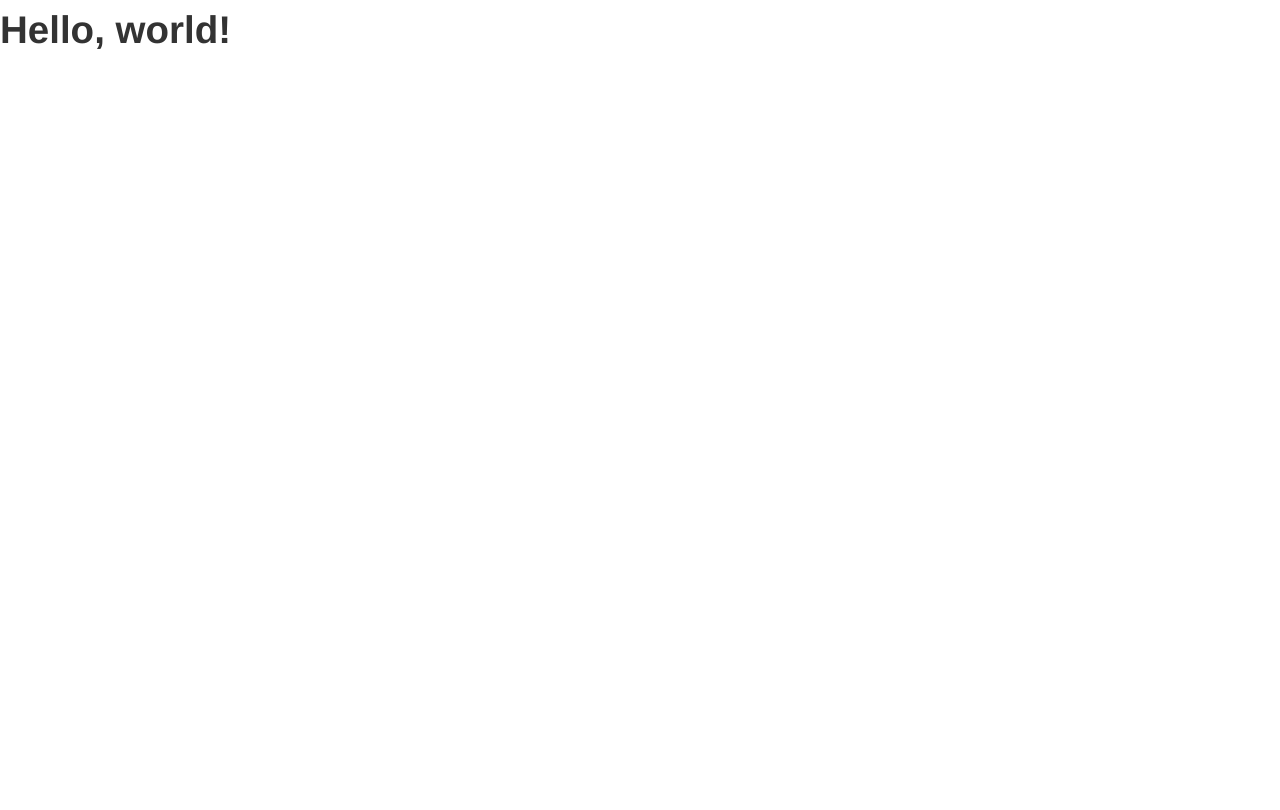
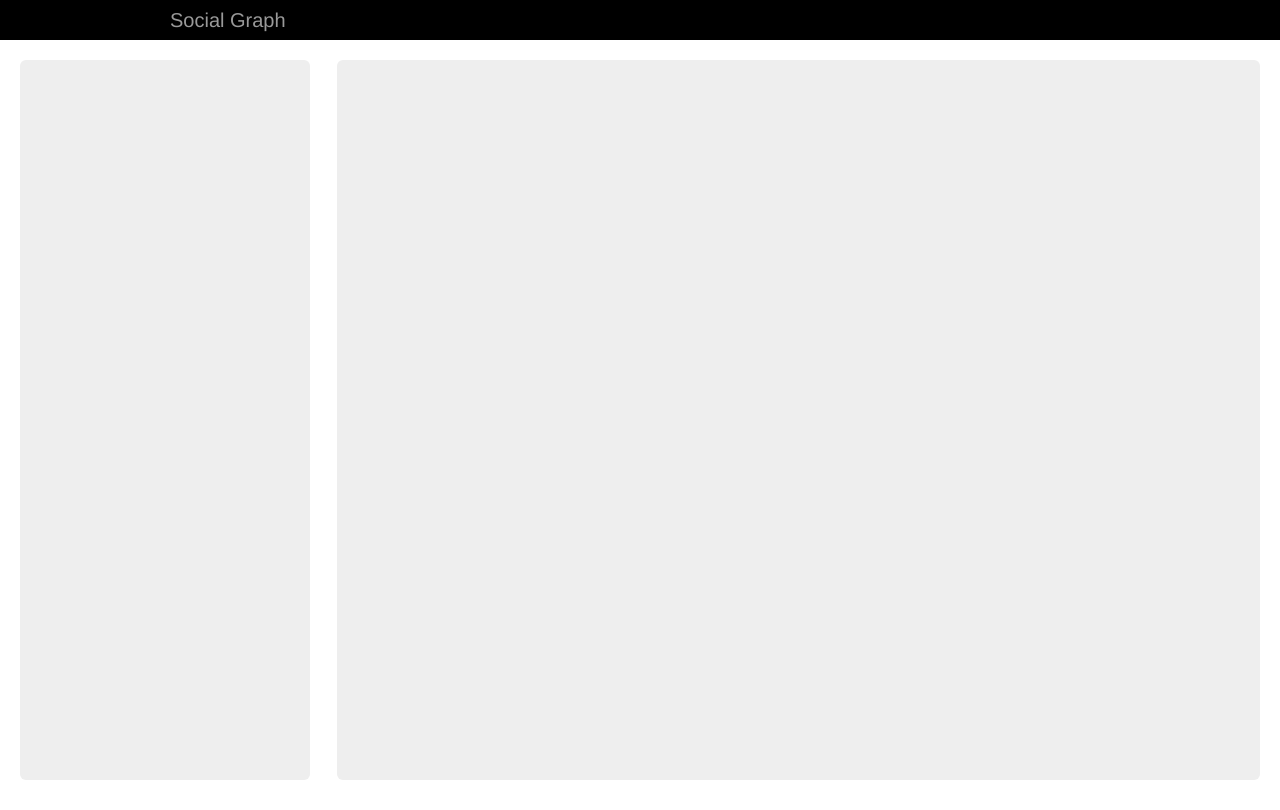
Before and after one commit to akornilo/SocialGraph, a plain HTML site: page index.html in a window 1280 px wide. Drawn offline with nearby package versions, Linux system fonts and the light colour scheme.

Commit message:
Added basic styling for now

```diff
--- a/index.html
+++ b/index.html
@@ -4,10 +4,44 @@
     <title>Bootstrap 101 Template</title>
     <!-- Bootstrap -->
     <link href="css/bootstrap.min.css" rel="stylesheet" media="screen">
+<style>
+      body {
+        padding-top: 60px; /* 60px to make the container go all the way to the bottom of the topbar */
+
+	}
+    </style>
+
+
   </head>
   <body>
-    <h1>Hello, world!</h1>
     <script src="http://code.jquery.com/jquery-latest.js"></script>
     <script src="js/bootstrap.min.js"></script>
-  </body>
+
+<div class="navbar navbar-inverse navbar-fixed-top" style="background-color:black;">
+        <div class="container">
+<!--         <a class="btn btn-navbar" data-toggle="collapse" data-target=".nav-collapse">
+            <span class="icon-bar"></span>
+            <span class="icon-bar"></span>
+            <span class="icon-bar"></span>
+          </a> -->
+          <a class="brand" href="#">Social Graph</a>
+        </div>
+    </div>
+
+
+ <div class="container-fluid">
+
+      <div class="row-fluid">
+        <div class="span3">
+	<div class="hero-unit" style="height:600px;">
+	</div>
+	</div>
+	<div class="span9">
+	<div class="hero-unit" style="height:600px;">
+	</div>
+	</div>
+</div>
+</div>
+
+ </body>
 </html>
```
